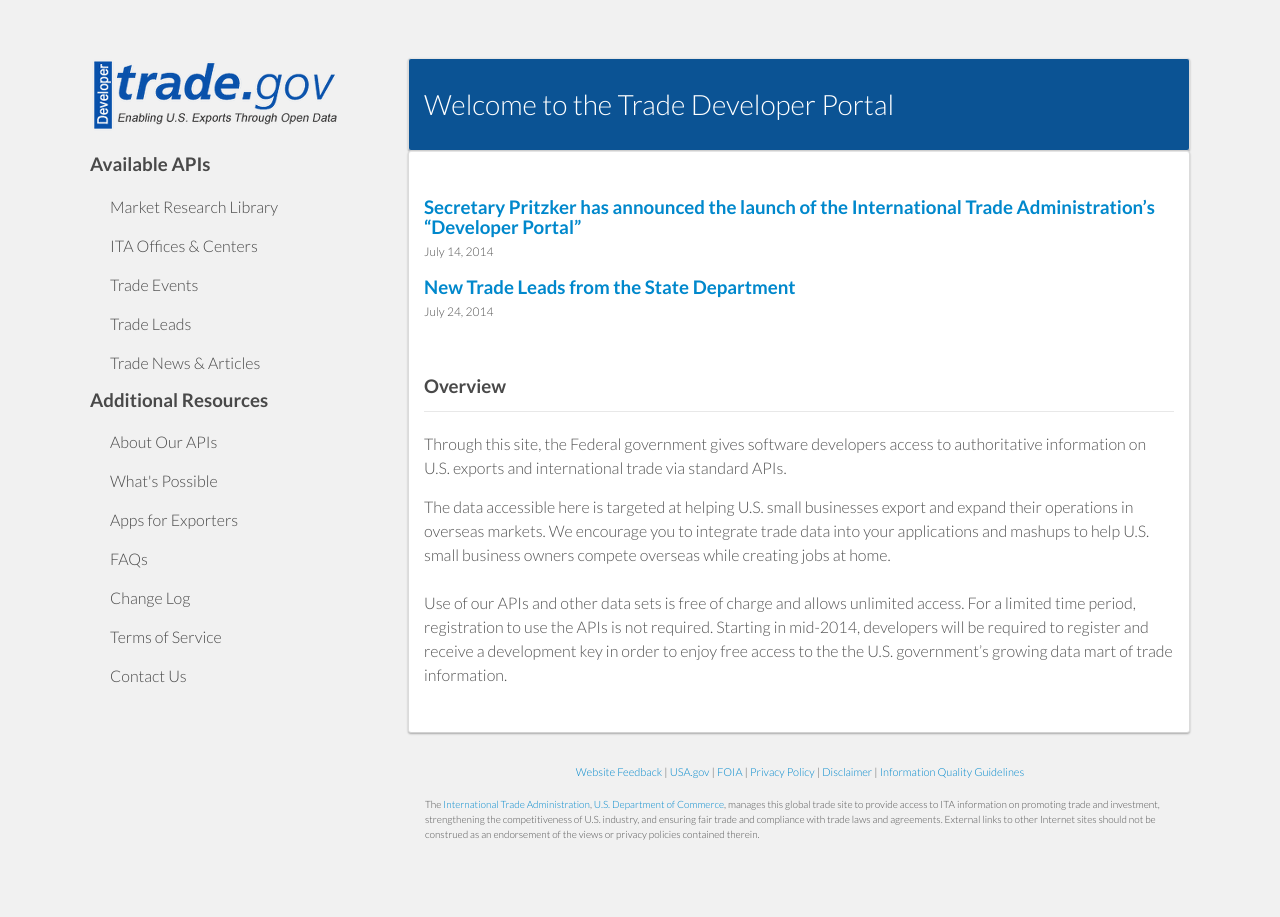
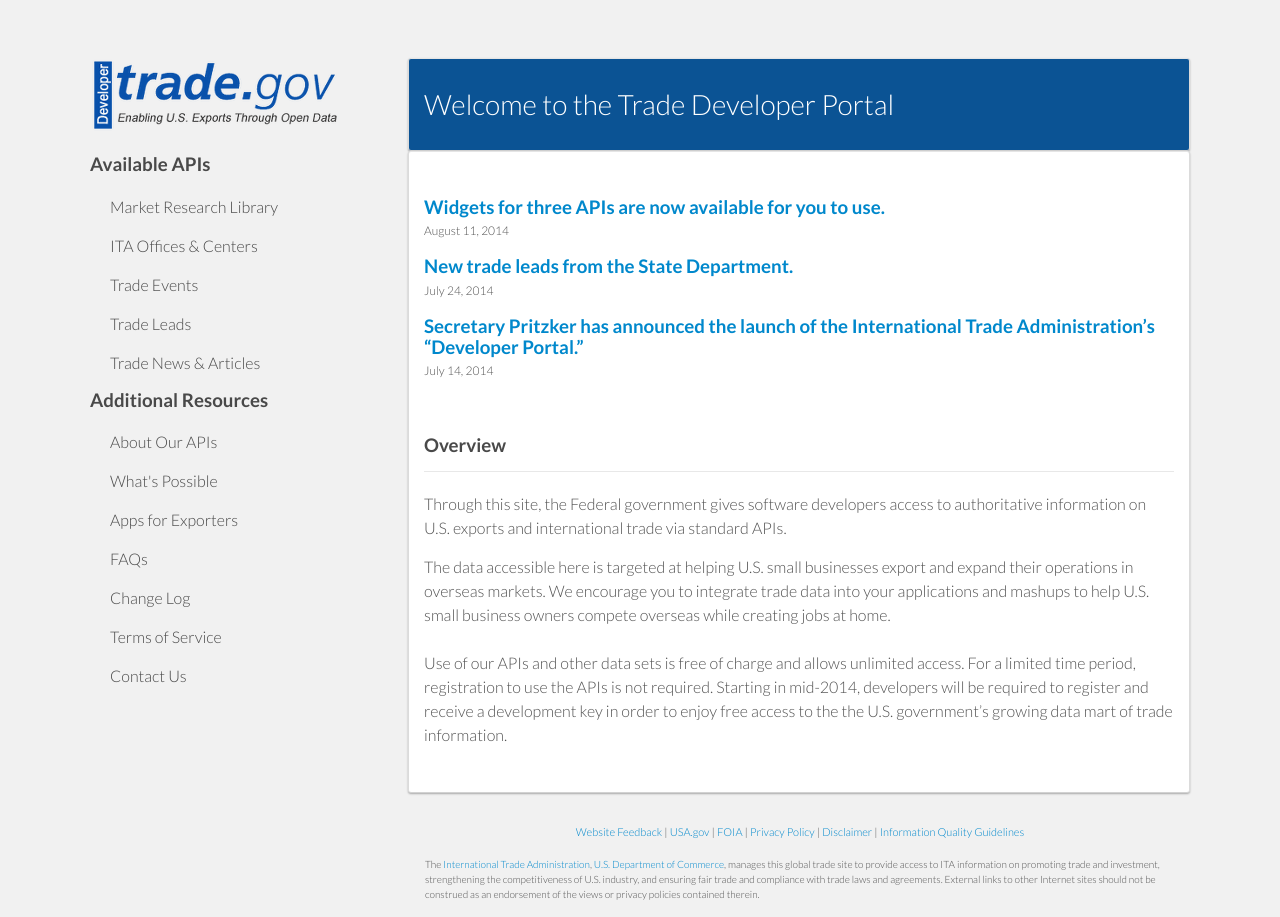
Before and after one commit to InternationalTradeAdministration/developerportal, a Jekyll site: the page index.html, which Jekyll copies as it is, in a window 1280 px wide. Built offline with Jekyll 4.4.1, drawn with Linux system fonts in a browser that asks for light colours.

Commit message:
Update index.html
Updated top news

```diff
--- a/index.html
+++ b/index.html
@@ -69,14 +69,20 @@
 
 <script src='/assets/editor/live/live_pen_remember_scroll.js'></script>
 
+
       <p>
-<a href="http://www.commerce.gov/blog/2014/07/14/secretary-pritzker-discusses-power-government-data-and-announces-department-commerce"><h3 style="margin-bottom:0px;" >Secretary Pritzker has announced the launch of the International Trade Administration’s “Developer Portal”</h3></a>
-<h7>July 14, 2014</h7>
+<a href="/widgets.html"><h3 style="margin-bottom:0px;" >Widgets for three APIs are now available for you to use.</h3></a>
+<h7>August 11, 2014</h7>
 </p>
 
       <p>
-<a href="trade-leads.html"><h3 style="margin-bottom:0px;" >New Trade Leads from the State Department</h3></a>
+<a href="trade-leads.html"><h3 style="margin-bottom:0px;" >New trade leads from the State Department.</h3></a>
 <h7>July 24, 2014</h7>
+</p>
+
+      <p>
+<a href="http://www.commerce.gov/blog/2014/07/14/secretary-pritzker-discusses-power-government-data-and-announces-department-commerce"><h3 style="margin-bottom:0px;" >Secretary Pritzker has announced the launch of the International Trade Administration’s “Developer Portal.”</h3></a>
+<h7>July 14, 2014</h7>
 </p>
 
 
```
